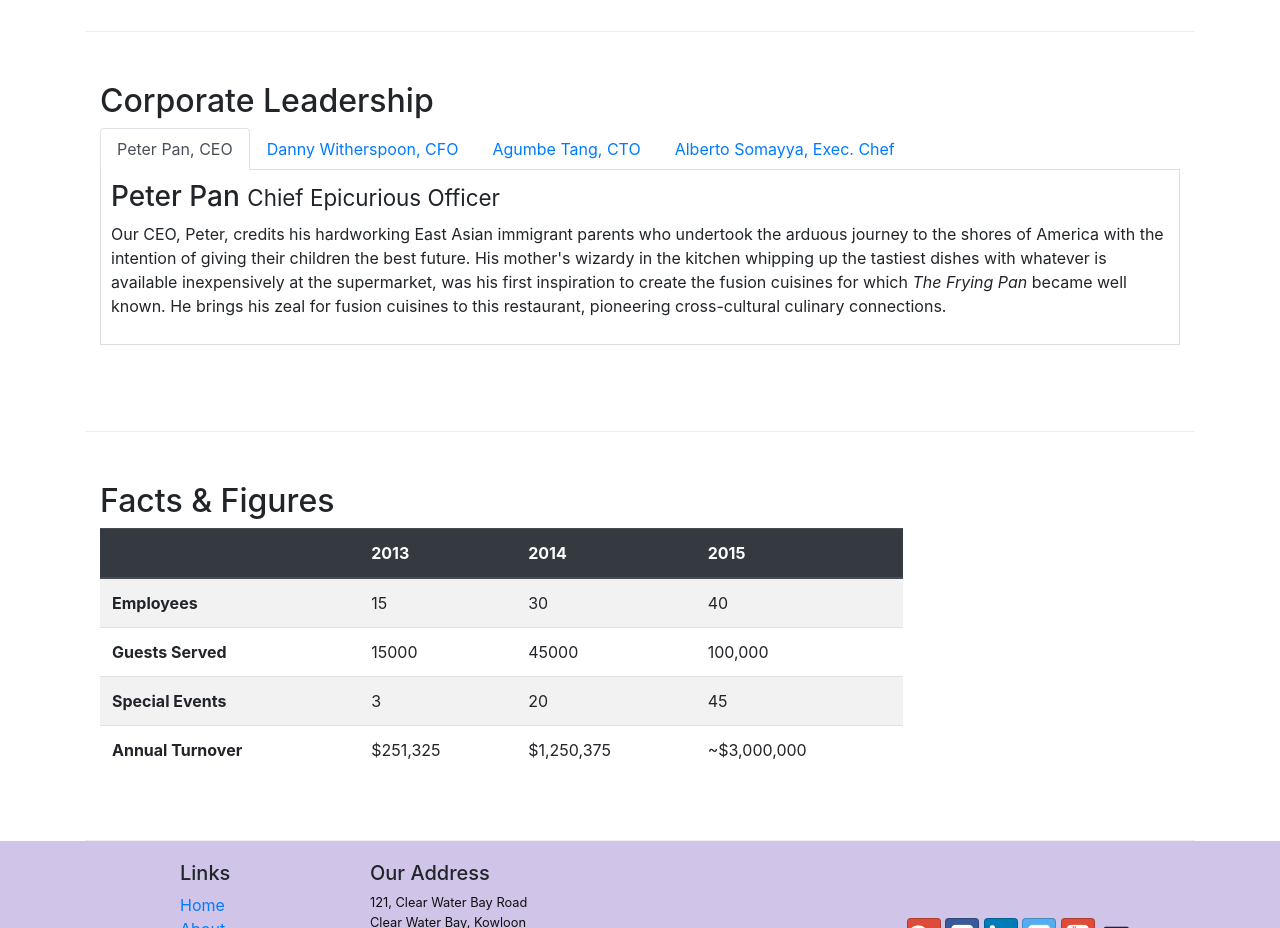
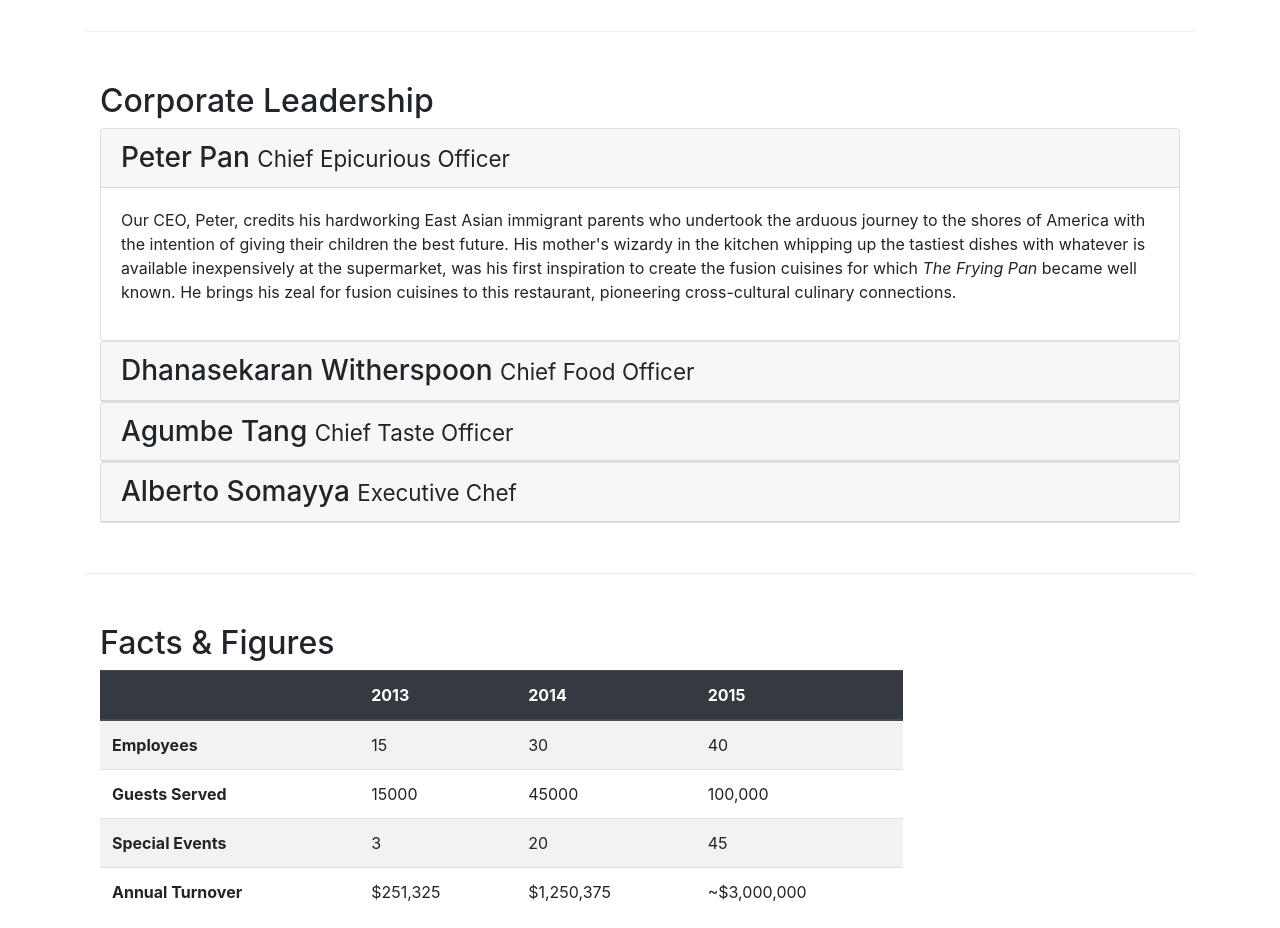
Before and after one commit to jlaidev/Front-End-Web-UI-Frameworks-and-Tools-Bootstrap-4, a website: page conFusion/aboutus.html in a window 1280 px wide. Shown: the part 940-1868 px from the top of the page. Drawn offline with nearby package versions, Linux system fonts and the light colour scheme.

Commit message:
updated tab to accordion in aboutus

```diff
--- a/conFusion/aboutus.html
+++ b/conFusion/aboutus.html
@@ -111,7 +111,7 @@
         <div class="row row-content">
             <div class="col-12">
                 <h2>Corporate Leadership</h2>
-                <ul class="nav nav-tabs">
+<!--Tab Nav         <ul class="nav nav-tabs">
                     <li class="nav-item">
                         <a class="nav-link active" href="#peter" role="tab" data-toggle="tab">Peter Pan, CEO</a>
                     </li>
@@ -141,6 +141,64 @@
                     <div class="tab-pane fade" role="tabpanel" id="alberto">
                         <h3>Alberto Somayya <small>Executive Chef</small></h3>
                         <p class="d-none d-sm-block">Award winning three-star Michelin chef with wide International experience having worked closely with whos-who in the culinary world, he specializes in creating mouthwatering Indo-Italian fusion experiences. He says, <em>Put together the cuisines from the two craziest cultures, and you get a winning hit! Amma Mia!</em></p>
+                    </div>
+                </div>  -->
+                <div id="accordion">
+                    <div class="card">
+                        <div class="card-header" role="tab" id="peterhead">
+                            <h3 class="mb-0">
+                                <a data-toggle="collapse" data-target="#peter">
+                                    Peter Pan <small>Chief Epicurious Officer</small>
+                                </a>
+                            </h3>
+                        </div>
+                        <div class="collapse show" role="tabpanel" id="peter" data-parent="#accordion">
+                            <div class="card-body">
+                                <p class="d-none d-sm-block">Our CEO, Peter, credits his hardworking East Asian immigrant parents who undertook the arduous journey to the shores of America with the intention of giving their children the best future. His mother's wizardy in the kitchen whipping up the tastiest dishes with whatever is available inexpensively at the supermarket, was his first inspiration to create the fusion cuisines for which <em>The Frying Pan</em> became well known. He brings his zeal for fusion cuisines to this restaurant, pioneering cross-cultural culinary connections.</p>
+                            </div>
+                        </div>
+                    </div>
+                    <div class="card">
+                        <div class="card-header" role="tab" id="dannyhead">
+                            <h3 class="mb-0">
+                                <a data-toggle="collapse" data-target="#danny">
+                                    Dhanasekaran Witherspoon <small>Chief Food Officer</small>
+                                </a>
+                            </h3>
+                        </div>
+                        <div class="collapse" role="tabpanel" id="danny" data-parent="#accordion">
+                            <div class="card-body">
+                                <p class="d-none d-sm-block">Our CFO, Danny, as he is affectionately referred to by his colleagues, comes from a long established family tradition in farming and produce. His experiences growing up on a farm in the Australian outback gave him great appreciation for varieties of food sources. As he puts it in his own words, <em>Everything that runs, wins, and everything that stays, pays!</em></p>
+                            </div>
+                        </div>
+                    </div>
+                    <div class="card">
+                        <div class="card-header" role="tab" id="agumbehead">
+                            <h3 class="mb-0">
+                                <a data-toggle="collapse" data-target="#agumbe">
+                                    Agumbe Tang <small>Chief Taste Officer</small>
+                                </a>
+                            </h3>
+                        </div>
+                        <div class="collapse" role="tabpanel" id="agumbe" data-parent="#accordion">
+                            <div class="card-body">
+                                <p class="d-none d-sm-block">Blessed with the most discerning gustatory sense, Agumbe, our CTO, personally ensures that every dish that we serve meets his exacting tastes. Our chefs dread the tongue lashing that ensues if their dish does not meet his exacting standards. He lives by his motto, <em>You click only if you survive my lick.</em></p>
+                            </div>
+                        </div>
+                    </div>
+                    <div class="card">
+                        <div class="card-header" role="tab" id="albertohead">
+                            <h3 class="mb-0">
+                                <a data-toggle="collapse" data-target="#alberto">
+                                    Alberto Somayya <small>Executive Chef</small>
+                                </a>
+                            </h3>
+                        </div>
+                        <div class="collapse" role="tabpanel" id="alberto" data-parent="#accordion">
+                            <div class="card-body">
+                                <p class="d-none d-sm-block">Award winning three-star Michelin chef with wide International experience having worked closely with whos-who in the culinary world, he specializes in creating mouthwatering Indo-Italian fusion experiences. He says, <em>Put together the cuisines from the two craziest cultures, and you get a winning hit! Amma Mia!</em></p>
+                            </div>
+                        </div>
                     </div>
                 </div>
             </div>
```
